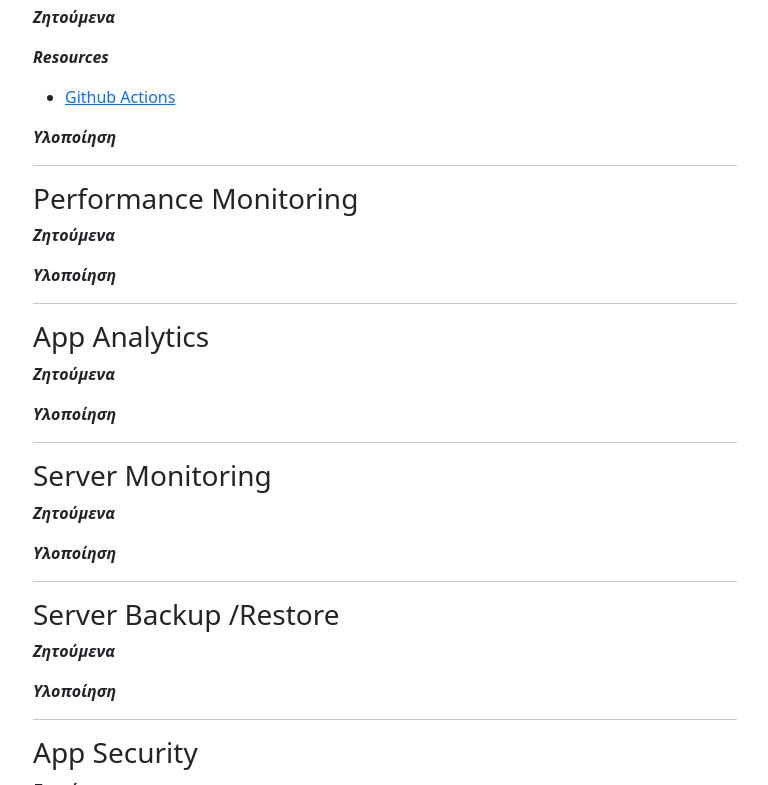
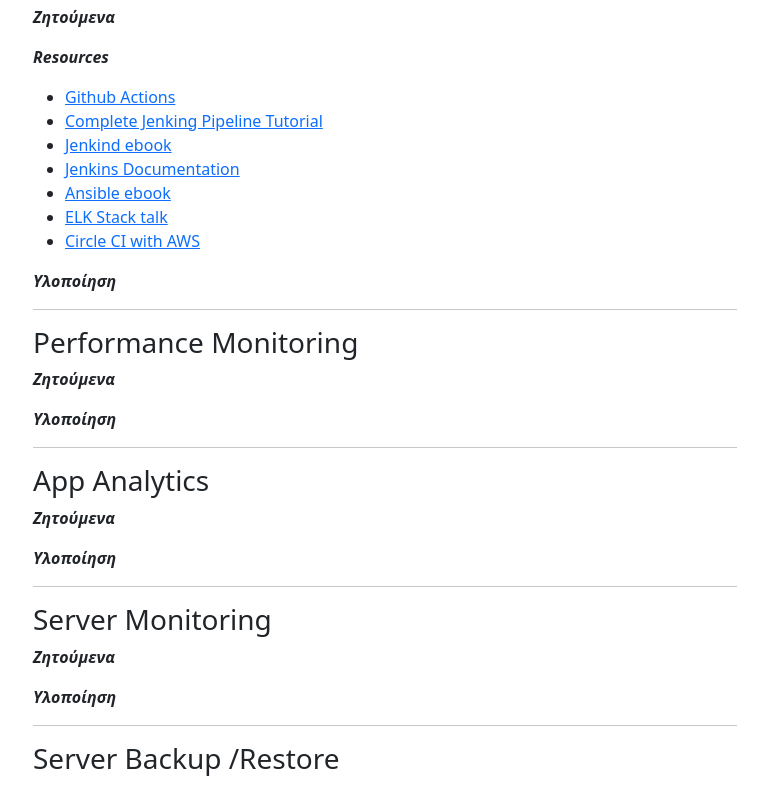
Before and after one commit to antsinar/bookville_gr, an Eleventy site: page src/page_content/documentation.md in a window 1280 px wide. Shown: the part 11215-12000 px from the top of the page, without its empty margins (445-1213 px from the left). Built offline with nearby package versions, Linux system fonts and the light colour scheme; Eleventy itself is replaced by a stand-in of ours; files that its build step writes are made by us from their sources.

Commit message:
Update Page Content “documentation”

```diff
--- a/src/page_content/documentation.md
+++ b/src/page_content/documentation.md
@@ -432,6 +432,12 @@ ERP, Enterprise Resource Planning, Λογισμικό Μηχανογράφηση
 
 ***Resources***
 - [Github Actions ](https://www.youtube.com/watch?v=R8_veQiYBjI)
+- [Complete Jenking Pipeline Tutorial](https://www.youtube.com/watch?v=7KCS70sCoK0)
+- [Jenkind ebook](https://riptutorial.com/Download/jenkins.pdf)
+- [Jenkins Documentation](https://www.jenkins.io/doc/book/)
+- [Ansible ebook](https://www.ansible.com/resources/ebooks)
+- [ELK Stack talk](https://www.youtube.com/watch?v=DRQJHOOstY0)
+- [Circle CI with AWS](https://www.youtube.com/watch?v=WDy4-m4V76Q)
 
 ***Υλοποίηση***
 
```
